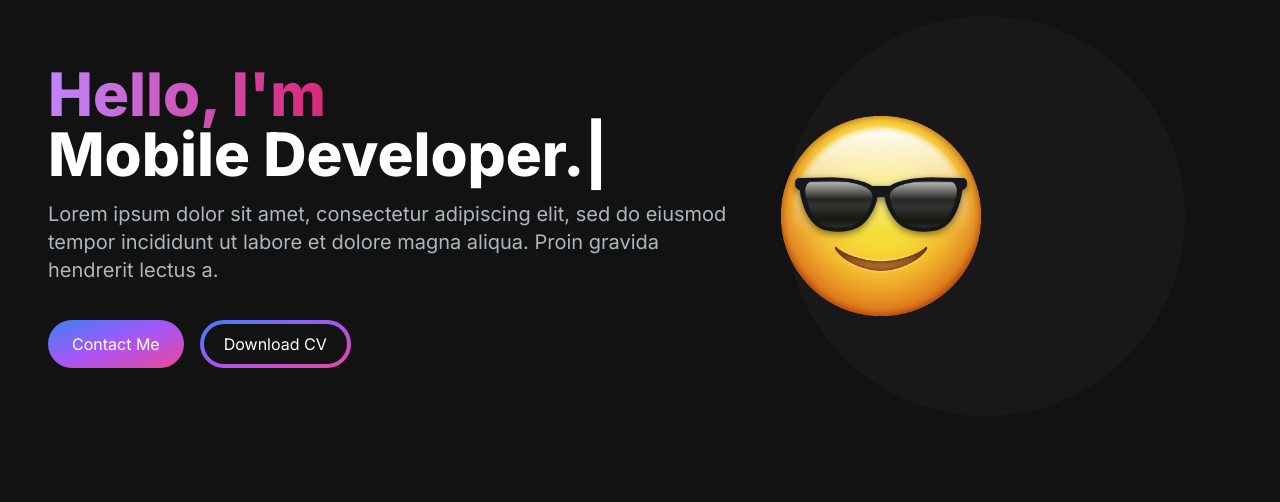
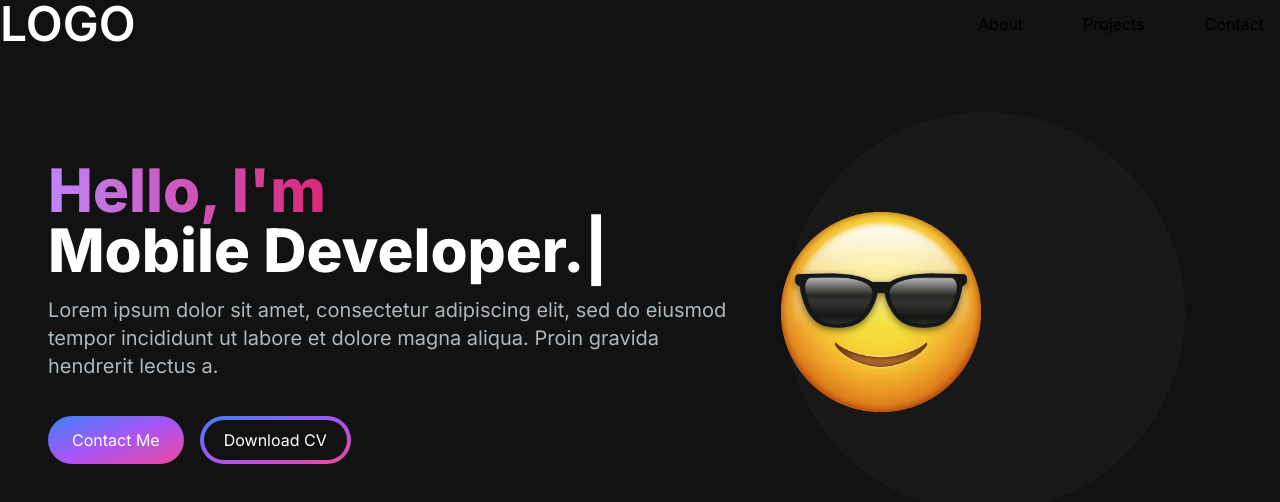
Before and after one commit to sriram-senthilkr/my-portfolio-website, a Next.js app: page / in a window 1280 px wide. Shown: the top 502 px of the page. Built offline with nearby package versions, Linux system fonts and the light colour scheme.

Commit message:
Added NavLinks to Navbar

```diff
--- /dev/null
+++ b/app/components/NavLink.jsx
@@ -0,0 +1,11 @@
+import Link from "next/link";
+
+const NavLink = ({ href, title }) => {
+    return (
+        <Link href={href} className="block py-2 pl-3 pr-4">
+            {title}
+        </Link>
+    );
+};
+
+export default NavLink;
--- a/app/components/Navbar.jsx
+++ b/app/components/Navbar.jsx
@@ -0,0 +1,44 @@
+import Link from "next/link";
+import React from "react";
+import NavLink from "./NavLink";
+
+const navLinks = [
+    {
+        title: "About",
+        path: "#about",
+    },
+    {
+        title: "Projects",
+        path: "#projects",
+    },
+    {
+        title: "Contact",
+        path: "#contact",
+    },
+];
+
+const Navbar = () => {
+    return (
+        <nav className="fixed top-0 left-0 right-0 z-10 bg-[#121212] bg-opacity-90">
+            <div className="flex flex-wrap items-center justify-between mx-auto">
+                <Link
+                    href={"/"}
+                    className="text-2xl md:text-5xl text-white font-semibold"
+                >
+                    LOGO
+                </Link>
+                <div className="menu md:block md:w-auto" id="navbar">
+                    <ul className="flex p-4 md:p-0 sm:flex-row md:space-x-8 mt-0">
+                        {navLinks.map((link, index) => (
+                            <li key={index}>
+                                <NavLink href={link.path} title={link.title} />
+                            </li>
+                        ))}
+                    </ul>
+                </div>
+            </div>
+        </nav>
+    );
+};
+
+export default Navbar;
--- a/app/page.js
+++ b/app/page.js
@@ -1,10 +1,12 @@
 import Image from "next/image";
 import HeroSection from "./components/HeroSection";
+import Navbar from "./components/Navbar";
 
 export default function Home() {
     return (
         <main className="flex min-h-screen flex-col bg-[#121212]">
-            <div className="container mx-auto px-12 py-4">
+            <Navbar />
+            <div className="container mt-24 mx-auto px-12 py-4">
                 <HeroSection />
             </div>
         </main>
```
